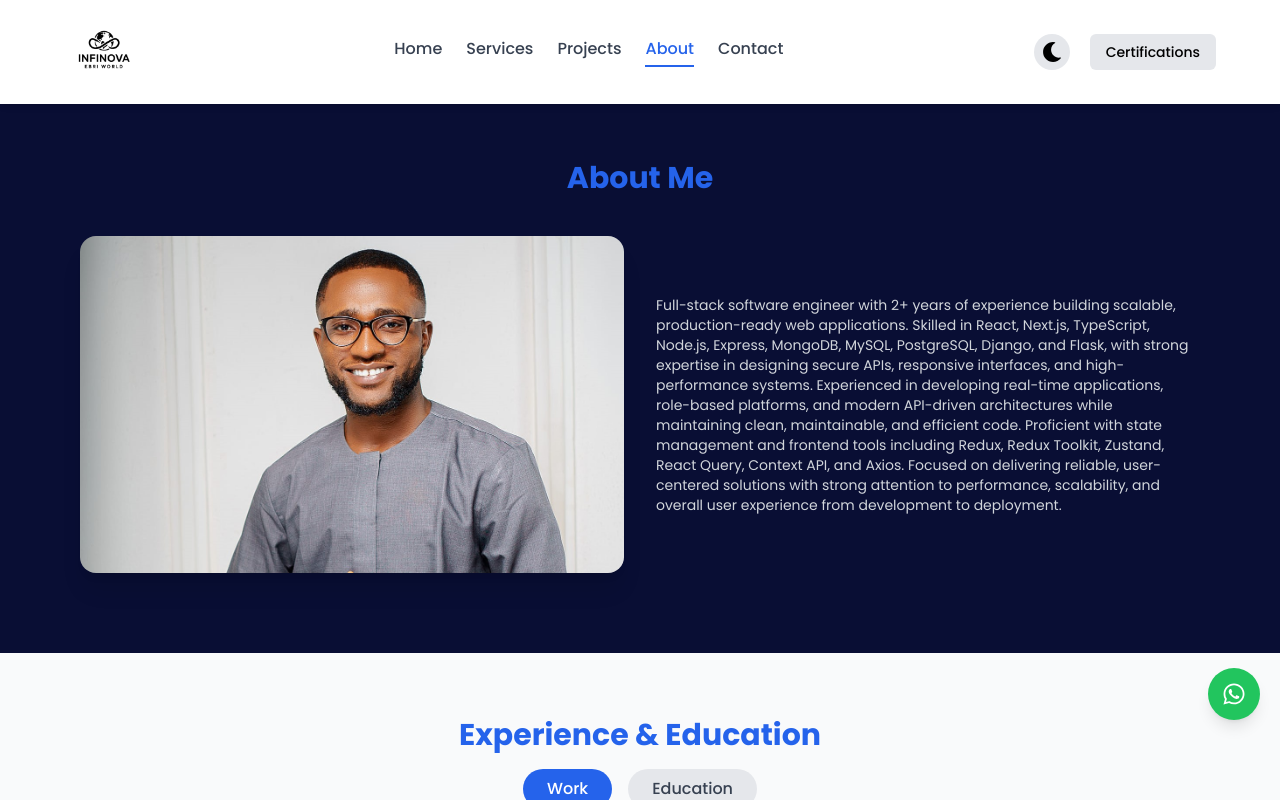
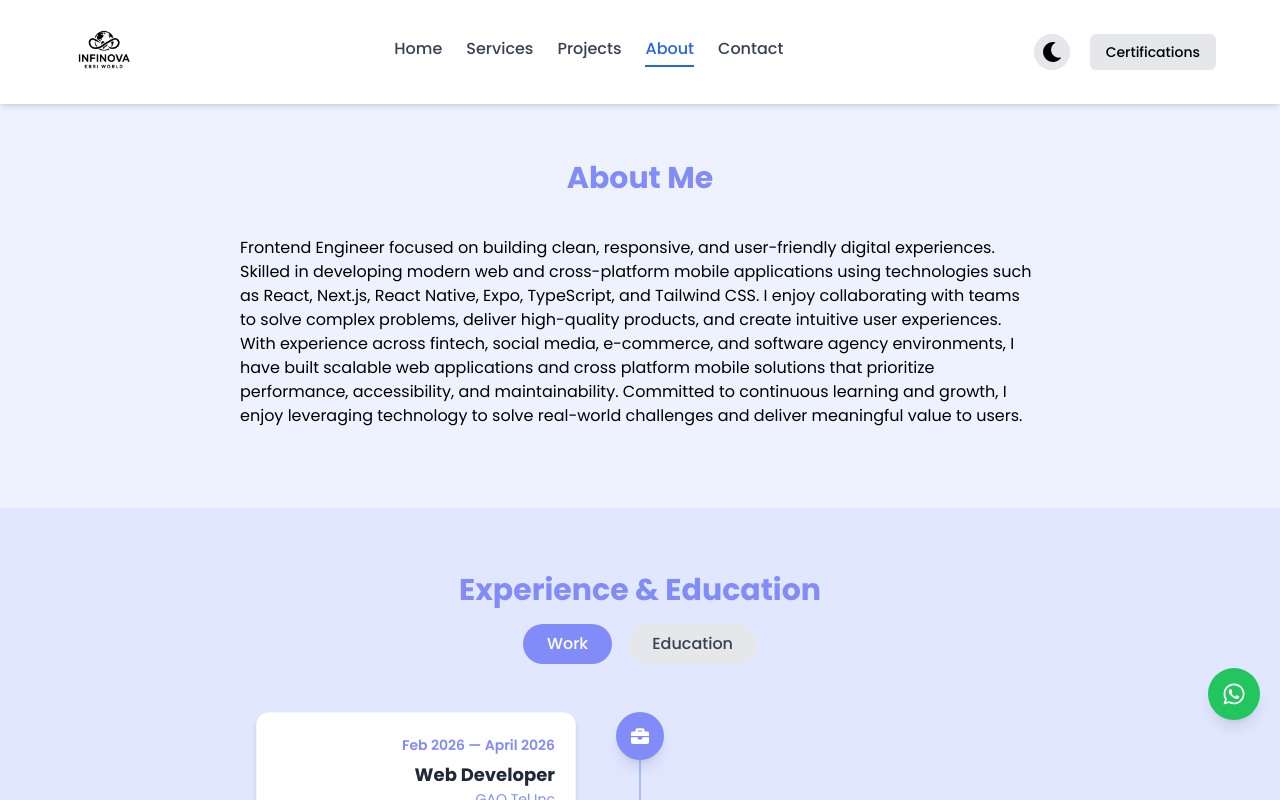
Before and after one commit to Owens01/Xshare, a React (Vite) app: page /about in a window 1280 px wide. Shown: the top 800 px of the page. Built offline with nearby package versions, Linux system fonts and the light colour scheme.

Commit message:
Refactor About, ExperienceTimeline, and AboutPage components for improved styling consistency and clarity

```diff
--- a/src/components/About.jsx
+++ b/src/components/About.jsx
@@ -1,32 +1,32 @@
-import React from 'react'
-import { motion } from 'framer-motion'
+import React from "react";
+import { motion } from "framer-motion";
 
 const facts = [
   {
     id: 1,
-    title: '2 Years Coding',
-    desc: 'Started my journey in 2024, building full-stack apps.',
+    title: "2 Years Coding",
+    desc: "Started my journey in 2024, building full-stack apps.",
   },
   {
     id: 2,
-    title: 'MongoDB + Express',
-    desc: 'MERN stack specialist for modern web platforms.',
+    title: "MongoDB + Express",
+    desc: "MERN stack specialist for modern web platforms.",
   },
   {
     id: 3,
-    title: 'E-learning Projects',
-    desc: 'Built platforms for remote learning with video & real-time chat.',
+    title: "E-learning Projects",
+    desc: "Built platforms for remote learning with video & real-time chat.",
   },
-]
+];
 
 const About = () => {
   return (
     <section
       id="about"
-      className="py-20 bg-[#090e34] dark:bg-inherit  text-gray-300 dark:text-white"
+      className="py-20 bg-indigo-50 dark:bg-[#090e34] dark:bg-inherit  text-gray-300 dark:text-white"
     >
       <motion.h2
-        className="text-2xl sm:text-3xl font-bold mb-10 text-center px-4 text-blue-600"
+        className="text-2xl sm:text-3xl font-bold mb-10 text-center px-4 text-indigo-400"
         initial={{ opacity: 0, y: -50 }}
         whileInView={{ opacity: 1, y: 0 }}
         transition={{ duration: 0.6 }}
@@ -35,7 +35,7 @@ const About = () => {
       </motion.h2>
 
       <div className="flex flex-grow-1 flex-col md:flex-row gap-8 px-6 md:px-20 items-center">
-        <motion.div
+        {/* <motion.div
           className="flex justify-center flex-1 "
           initial={{ opacity: 0, x: -80 }}
           whileInView={{ opacity: 1, x: 0 }}
@@ -43,10 +43,10 @@ const About = () => {
         >
           <img
             src="/assets/pic2.jpg"
-            alt="Emmanuel Ebri profile photo"
+            alt="owen profile photo"
             className="rounded-2xl shadow-xl object-cover w-full "
           />
-        </motion.div>
+        </motion.div> */}
 
         {/* Right: Bio and skills */}
         <motion.div
@@ -55,24 +55,24 @@ const About = () => {
           whileInView={{ opacity: 1, x: 0 }}
           transition={{ duration: 0.7 }}
         >
-          <p className="text-base sm:text-sm  ">
-            Full-stack software engineer with 2+ years of experience building
-            scalable, production-ready web applications. Skilled in React,
-            Next.js, TypeScript, Node.js, Express, MongoDB, MySQL, PostgreSQL,
-            Django, and Flask, with strong expertise in designing secure APIs,
-            responsive interfaces, and high-performance systems. Experienced in
-            developing real-time applications, role-based platforms, and modern
-            API-driven architectures while maintaining clean, maintainable, and
-            efficient code. Proficient with state management and frontend tools
-            including Redux, Redux Toolkit, Zustand, React Query, Context API,
-            and Axios. Focused on delivering reliable, user-centered solutions
-            with strong attention to performance, scalability, and overall user
-            experience from development to deployment.
+          <p className="text-sm md:text-base w-full max-w-[800px] mx-auto text-black dark:text-white">
+            Frontend Engineer focused on building clean, responsive,
+            and user-friendly digital experiences. Skilled in developing modern
+            web and cross-platform mobile applications using technologies such
+            as React, Next.js, React Native, Expo, TypeScript, and Tailwind CSS.
+            I enjoy collaborating with teams to solve complex problems, deliver
+            high-quality products, and create intuitive user experiences. With
+            experience across fintech, social media, e-commerce, and software
+            agency environments, I have built scalable web applications and
+            cross platform mobile solutions that prioritize performance,
+            accessibility, and maintainability. Committed to continuous learning
+            and growth, I enjoy leveraging technology to solve real-world
+            challenges and deliver meaningful value to users.
           </p>
         </motion.div>
       </div>
     </section>
-  )
-}
+  );
+};
 
-export default About
+export default About;
--- a/src/components/ExperienceTimeline.jsx
+++ b/src/components/ExperienceTimeline.jsx
@@ -12,7 +12,7 @@ const ExperienceTimeline = () => {
   return (
     <section className="py-16">
       <motion.h2
-        className="text-2xl sm:text-3xl font-bold text-center text-blue-600 mb-4"
+        className="text-2xl sm:text-3xl font-bold text-center text-indigo-400 mb-4"
         initial={{ opacity: 0, y: -30 }}
         whileInView={{ opacity: 1, y: 0 }}
         transition={{ duration: 0.5 }}
@@ -28,7 +28,7 @@ const ExperienceTimeline = () => {
             onClick={() => setActiveTab(tab)}
             className={`px-6 py-2 rounded-full font-medium transition-colors ${
               activeTab === tab
-                ? "bg-blue-600 text-white"
+                ? "bg-indigo-400 text-white"
                 : "bg-gray-200 dark:bg-gray-700 text-gray-700 dark:text-gray-300"
             }`}
           >
@@ -54,7 +54,7 @@ const ExperienceTimeline = () => {
             viewport={{ once: true }}
           >
             {/* Icon dot */}
-            <div className="absolute left-6 md:left-1/2 -translate-x-1/2 w-12 h-12 bg-blue-600 rounded-full flex items-center justify-center z-10 shadow-lg">
+            <div className="absolute left-6 md:left-1/2 -translate-x-1/2 w-12 h-12 bg-indigo-400 rounded-full flex items-center justify-center z-10 shadow-lg">
               <Icon className="text-white text-lg" />
             </div>
 
@@ -65,13 +65,13 @@ const ExperienceTimeline = () => {
               }`}
             >
               <div className="bg-white dark:bg-gray-800 p-5 rounded-xl shadow-md border border-gray-100 dark:border-gray-700 hover:shadow-lg transition-shadow">
-                <span className="text-sm text-blue-600 font-semibold">
+                <span className="text-sm text-indigo-400 font-semibold">
                   {item.period}
                 </span>
                 <h3 className="text-lg font-bold text-gray-800 dark:text-white mt-1">
                   {item.title}
                 </h3>
-                <p className="text-sm text-blue-500 font-medium">{item.org}</p>
+                <p className="text-sm text-indigo-400">{item.org}</p>
                 <p className="text-gray-600 dark:text-gray-400 text-sm mt-2">
                   {item.description}
                 </p>
--- a/src/pages/AboutPage.jsx
+++ b/src/pages/AboutPage.jsx
@@ -21,7 +21,7 @@ const AboutPage = () => {
       </Helmet>
       <div className="pt-20">
         <About />
-        <div className="px-6 md:px-20 bg-gray-50 dark:bg-[#0e0e0e] transition-colors duration-300">
+        <div className="px-6 md:px-20 bg-indigo-100 dark:bg-[#0e0e0e] transition-colors duration-300">
           <ExperienceTimeline />
         </div>
         {/* <div className="px-6 md:px-20 py-10 bg-white dark:bg-[#121212] transition-colors duration-300">
```
